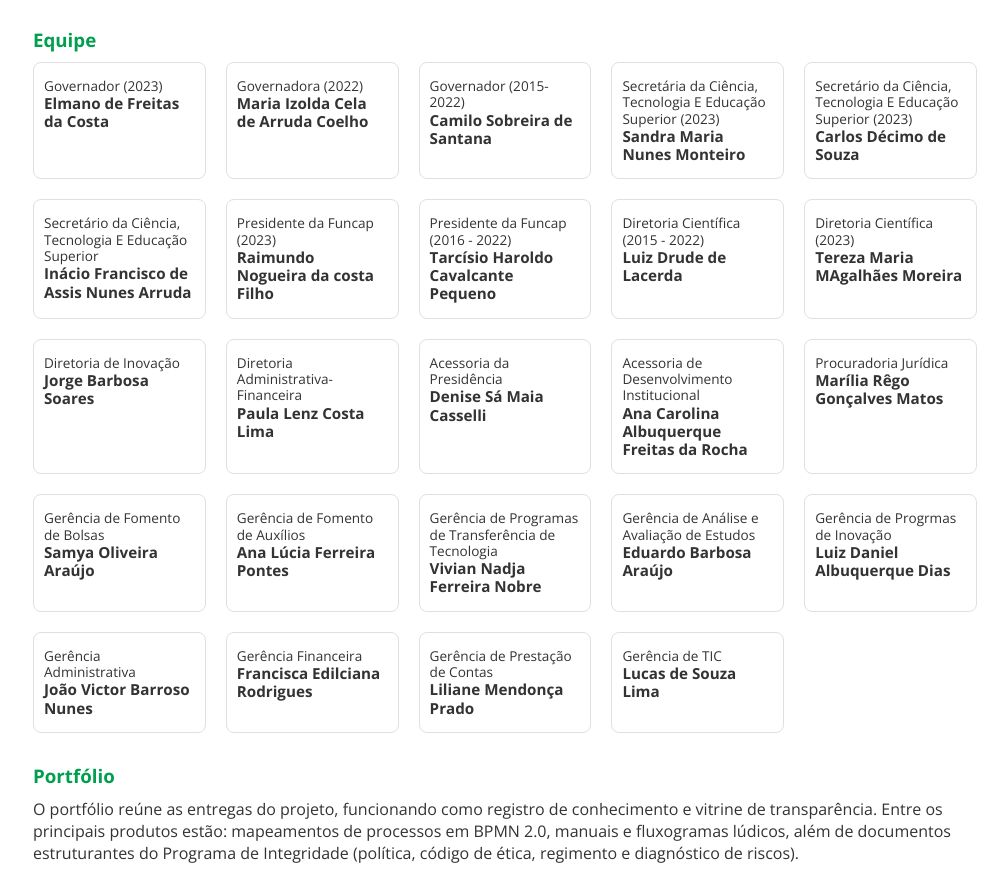
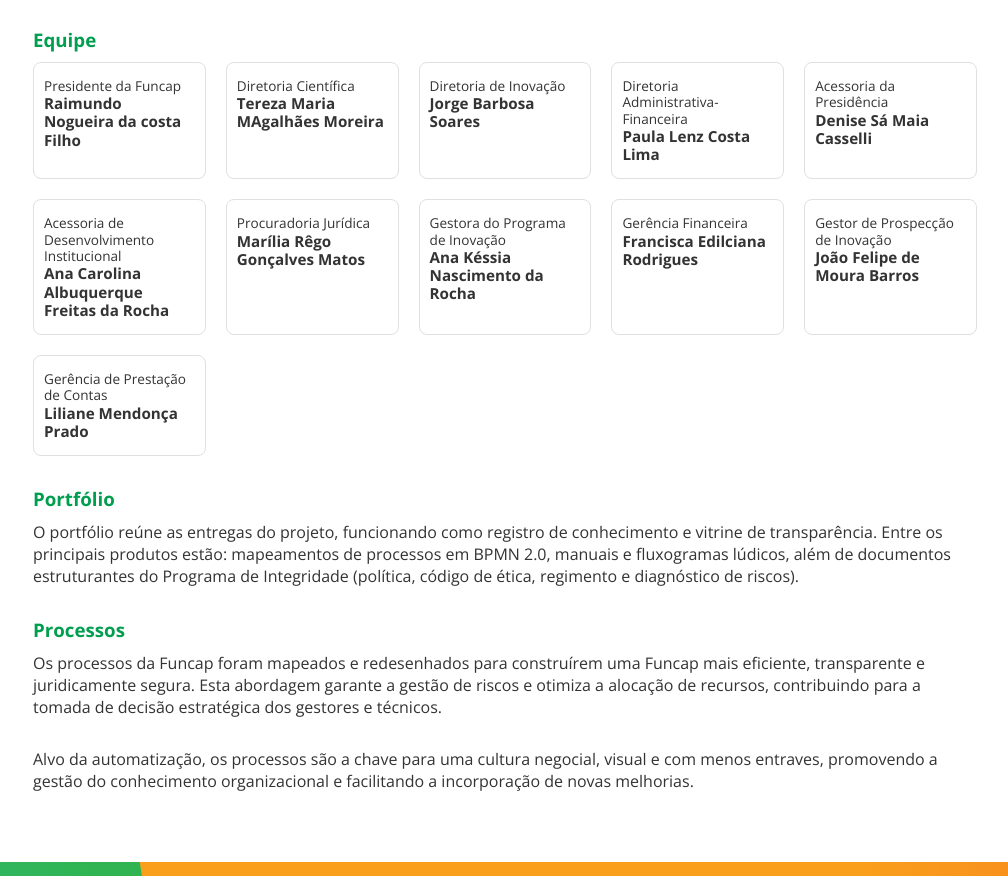
Before and after one commit to inovacaoemprocessosfuncap/Portif-lio-de-processos-e-integridade, a plain HTML site: page sobre.html in a window 1280 px wide. Shown: the part 1810-2686 px from the top of the page, without its empty margins (135-1143 px from the left). Drawn offline with nearby package versions, Linux system fonts and the light colour scheme.

Commit message:
Atualização de arquivos

```diff
--- a/sobre.html
+++ b/sobre.html
@@ -125,43 +125,11 @@
       <h3>Equipe</h3>
       <div class="team-grid">
         <div class="team-member">
-            <p>Governador (2023)</p>
-            <p class="member-name">Elmano de Freitas da Costa</p>
-        </div>
-        <div class="team-member">
-            <p>Governadora (2022)</p>
-            <p class="member-name">Maria Izolda Cela de Arruda Coelho</p>
-        </div>
-        <div class="team-member">
-            <p>Governador (2015-2022)</p>
-            <p class="member-name">Camilo Sobreira de Santana</p>
-        </div>
-        <div class="team-member">
-            <p>Secretária da Ciência, Tecnologia E Educação Superior (2023)</p>
-            <p class="member-name">Sandra Maria Nunes Monteiro</p>
-        </div>
-        <div class="team-member">
-            <p>Secretário da Ciência, Tecnologia E Educação Superior (2023)</p>
-            <p class="member-name">Carlos Décimo de Souza</p>
-        </div>
-        <div class="team-member">
-            <p>Secretário da Ciência, Tecnologia E Educação Superior</p>
-            <p class="member-name">Inácio Francisco de Assis Nunes Arruda</p>
-        </div>
-        <div class="team-member">
-            <p>Presidente da Funcap (2023)</p>
+            <p>Presidente da Funcap</p>
             <p class="member-name">Raimundo Nogueira da costa Filho</p>
         </div>
         <div class="team-member">
-            <p>Presidente da Funcap (2016 - 2022)</p>
-            <p class="member-name">Tarcísio Haroldo Cavalcante Pequeno</p>
-        </div>
-        <div class="team-member">
-            <p>Diretoria Científica (2015 - 2022)</p>
-            <p class="member-name">Luiz Drude de Lacerda</p>
-        </div>
-        <div class="team-member">
-            <p>Diretoria Científica (2023)</p>
+            <p>Diretoria Científica</p>
             <p class="member-name">Tereza Maria MAgalhães Moreira</p>
         </div>
         <div class="team-member">
@@ -184,41 +152,21 @@
             <p>Procuradoria Jurídica</p>
             <p class="member-name">Marília Rêgo Gonçalves Matos</p>
         </div>
-         <div class="team-member">
-            <p>Gerência de Fomento de Bolsas</p>
-            <p class="member-name">Samya Oliveira Araújo</p>
-        </div>
-         <div class="team-member">
-            <p>Gerência de Fomento de Auxílios</p>
-            <p class="member-name">Ana Lúcia Ferreira Pontes</p>
-        </div>
-         <div class="team-member">
-            <p>Gerência de Programas de Transferência de Tecnologia</p>
-            <p class="member-name">Vivian Nadja Ferreira Nobre</p>
-        </div>
-         <div class="team-member">
-            <p>Gerência de Análise e Avaliação de Estudos</p>
-            <p class="member-name">Eduardo Barbosa Araújo</p>
-        </div>
-         <div class="team-member">
-            <p>Gerência de Progrmas de Inovação</p>
-            <p class="member-name">Luiz Daniel Albuquerque Dias</p>
-        </div>
-         <div class="team-member">
-            <p>Gerência Administrativa</p>
-            <p class="member-name">João Victor Barroso Nunes</p>
+        <div class="team-member">
+            <p>Gestora do Programa de Inovação</p>
+            <p class="member-name">Ana Késsia Nascimento da Rocha</p>
         </div>
          <div class="team-member">
             <p>Gerência Financeira</p>
             <p class="member-name">Francisca Edilciana Rodrigues</p>
         </div>
+        <div class="team-member">
+            <p>Gestor de Prospecção de Inovação</p>
+            <p class="member-name">João Felipe de Moura Barros</p>
+        </div>
          <div class="team-member">
             <p>Gerência de Prestação de Contas</p>
             <p class="member-name">Liliane Mendonça Prado</p>
-        </div>
-         <div class="team-member">
-            <p>Gerência de TIC</p>
-            <p class="member-name">Lucas de Souza Lima</p>
         </div>
     </div>
 
```
Also changed, not shown: Css/style.css (+64 -2 lines).
